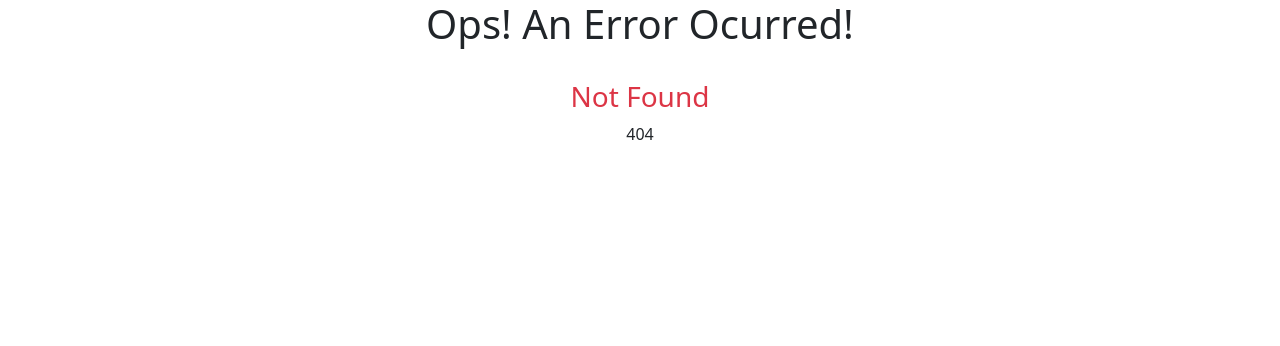
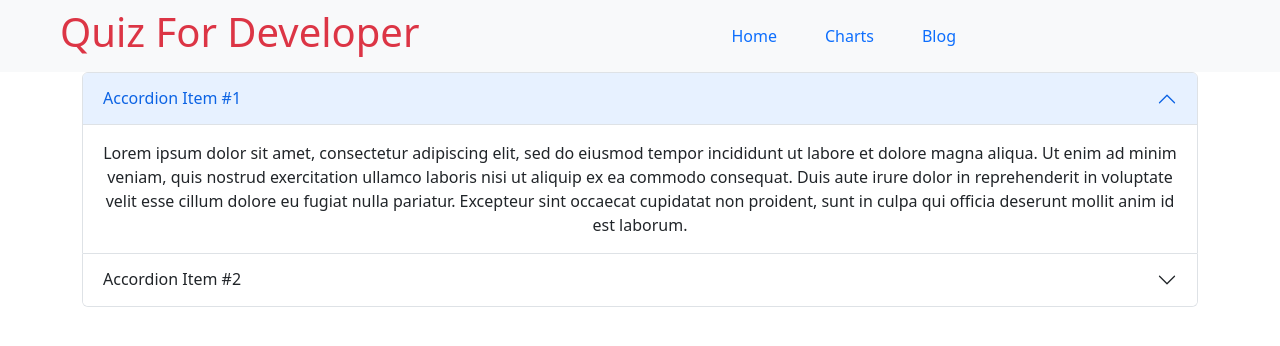
Before and after one commit to SkPipul/Quiz-for-developer, a React (Create React App) app: page /blog in a window 1280 px wide. Before the commit this address had no page. Shown: the top 346 px of the page. Built offline with nearby package versions, Linux system fonts and the light colour scheme.

Commit message:
quiz button added

```diff
--- /dev/null
+++ b/src/components/Blog/Blog.jsx
@@ -0,0 +1,37 @@
+import React from 'react';
+import { Accordion } from 'react-bootstrap';
+
+const Blog = () => {
+    return (
+        <div className='container'>
+           <Accordion defaultActiveKey="0">
+      <Accordion.Item eventKey="0">
+        <Accordion.Header>Accordion Item #1</Accordion.Header>
+        <Accordion.Body>
+          Lorem ipsum dolor sit amet, consectetur adipiscing elit, sed do
+          eiusmod tempor incididunt ut labore et dolore magna aliqua. Ut enim ad
+          minim veniam, quis nostrud exercitation ullamco laboris nisi ut
+          aliquip ex ea commodo consequat. Duis aute irure dolor in
+          reprehenderit in voluptate velit esse cillum dolore eu fugiat nulla
+          pariatur. Excepteur sint occaecat cupidatat non proident, sunt in
+          culpa qui officia deserunt mollit anim id est laborum.
+        </Accordion.Body>
+      </Accordion.Item>
+      <Accordion.Item eventKey="1">
+        <Accordion.Header>Accordion Item #2</Accordion.Header>
+        <Accordion.Body>
+          Lorem ipsum dolor sit amet, consectetur adipiscing elit, sed do
+          eiusmod tempor incididunt ut labore et dolore magna aliqua. Ut enim ad
+          minim veniam, quis nostrud exercitation ullamco laboris nisi ut
+          aliquip ex ea commodo consequat. Duis aute irure dolor in
+          reprehenderit in voluptate velit esse cillum dolore eu fugiat nulla
+          pariatur. Excepteur sint occaecat cupidatat non proident, sunt in
+          culpa qui officia deserunt mollit anim id est laborum.
+        </Accordion.Body>
+      </Accordion.Item>
+    </Accordion>
+        </div>
+    );
+};
+
+export default Blog;
--- a/src/components/Header/Header.jsx
+++ b/src/components/Header/Header.jsx
@@ -19,7 +19,7 @@
                     >
                         <div className='text-danger'>
                             <Link className='text-primary text-decoration-none mx-4' to='/home'>Home</Link>
-                            <Link className='text-primary text-decoration-none mx-4' to='/subtitles'>Subtitles</Link>
+                            <Link className='text-primary text-decoration-none mx-4' to='/subtitles'>Charts</Link>
                             <Link className='text-primary text-decoration-none mx-4' to='/blog'>Blog</Link>
                         </div>
 
--- a/src/components/Quiz/Quiz.jsx
+++ b/src/components/Quiz/Quiz.jsx
@@ -1,13 +1,16 @@
+import { Link } from "react-router-dom";
 
 function Quiz({ data }) {
-    const { logo, name } = data
+    const { id, logo, name } = data
     return (
         <div className='my-5'>
             <div>
                 <img className="bg-dark" src={logo} alt="" />
-                <div className="my-5">
-                    <h3>{name}</h3>
-                    <button className="btn btn-primary">Start quiz</button>
+                <div className="mt-2 d-flex justify-content-center">
+                    <h3 className="mx-5">{name}</h3>
+                    <Link to={`/quiz/${id}`}>
+                        <button className="btn btn-primary">Start quiz</button>
+                    </Link>
                 </div>
             </div>
         </div>
--- /dev/null
+++ b/src/components/QuizData/QuizData.jsx
@@ -0,0 +1,16 @@
+import React from 'react';
+import { useLoaderData } from 'react-router-dom';
+
+const QuizData = () => {
+    const quiz = useLoaderData();
+    const quizData = quiz.data;
+    console.log(quiz.data);
+    const {id} = quizData;
+    return (
+        <div>
+            <h1>quiz qiz quiz: {id}</h1>
+        </div>
+    );
+};
+
+export default QuizData;
--- a/src/components/Root/Root.jsx
+++ b/src/components/Root/Root.jsx
@@ -1,7 +1,9 @@
 import { createBrowserRouter } from "react-router-dom";
+import Blog from "../Blog/Blog";
 import ErrorPage from "../ErrorPage/ErrorPage";
 import Home from "../Home/Home";
 import Main from "../Main/Main";
+import QuizData from "../QuizData/QuizData";
 
 const router = createBrowserRouter([
     {
@@ -19,6 +21,17 @@
               loader: async() => fetch('https://openapi.programming-hero.com/api/quiz'),
               element: <Home></Home>
             },
+            {
+                path: '/quiz/:quizId',
+                loader: ({params}) => {
+                    return fetch(`https://openapi.programming-hero.com/api/quiz/${params.quizId}`);
+                },
+                element: <QuizData></QuizData>
+            },
+            {
+                path: '/blog',
+                element: <Blog></Blog>
+            }
         ]
     }
 ]);
```
